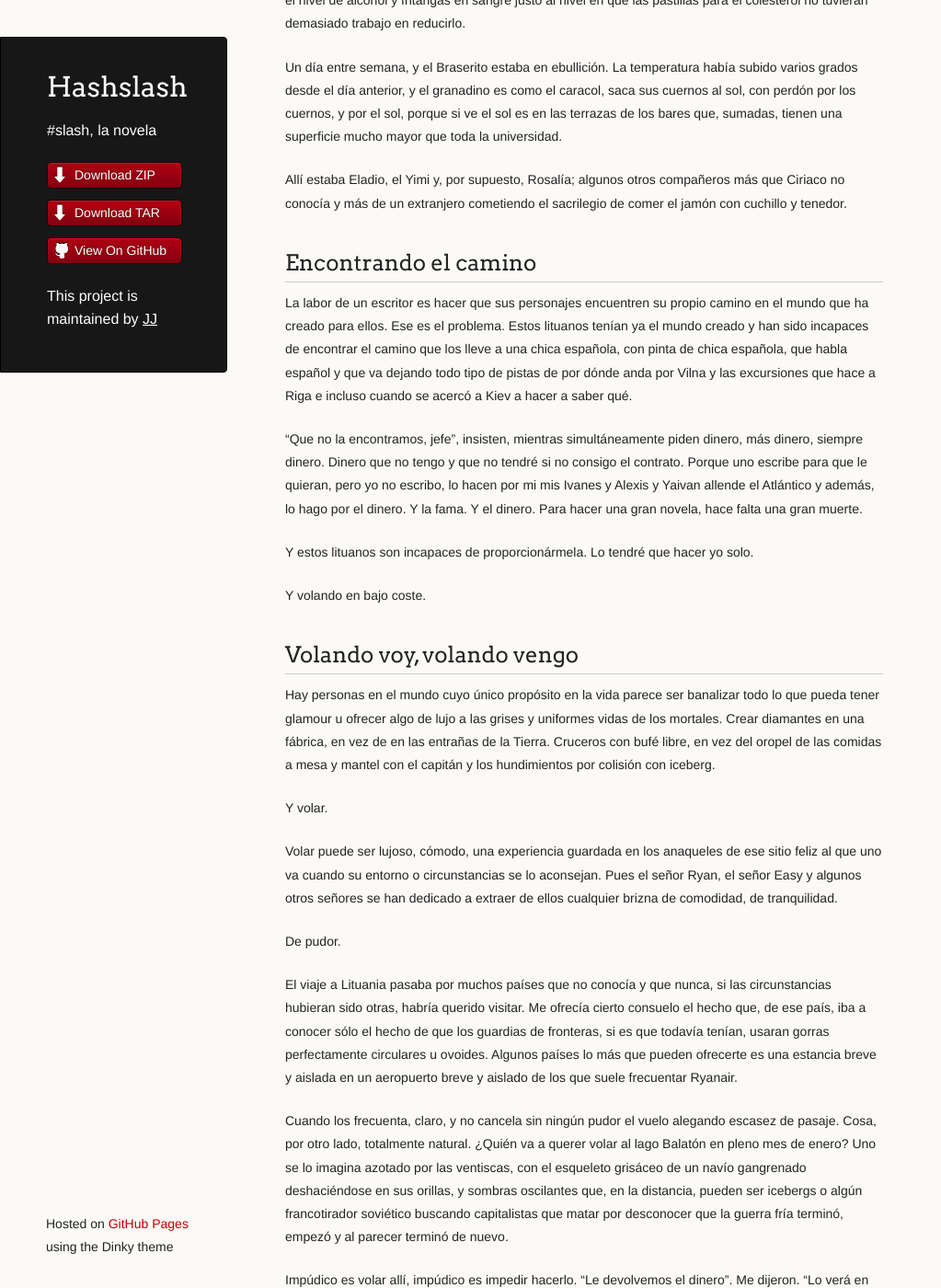
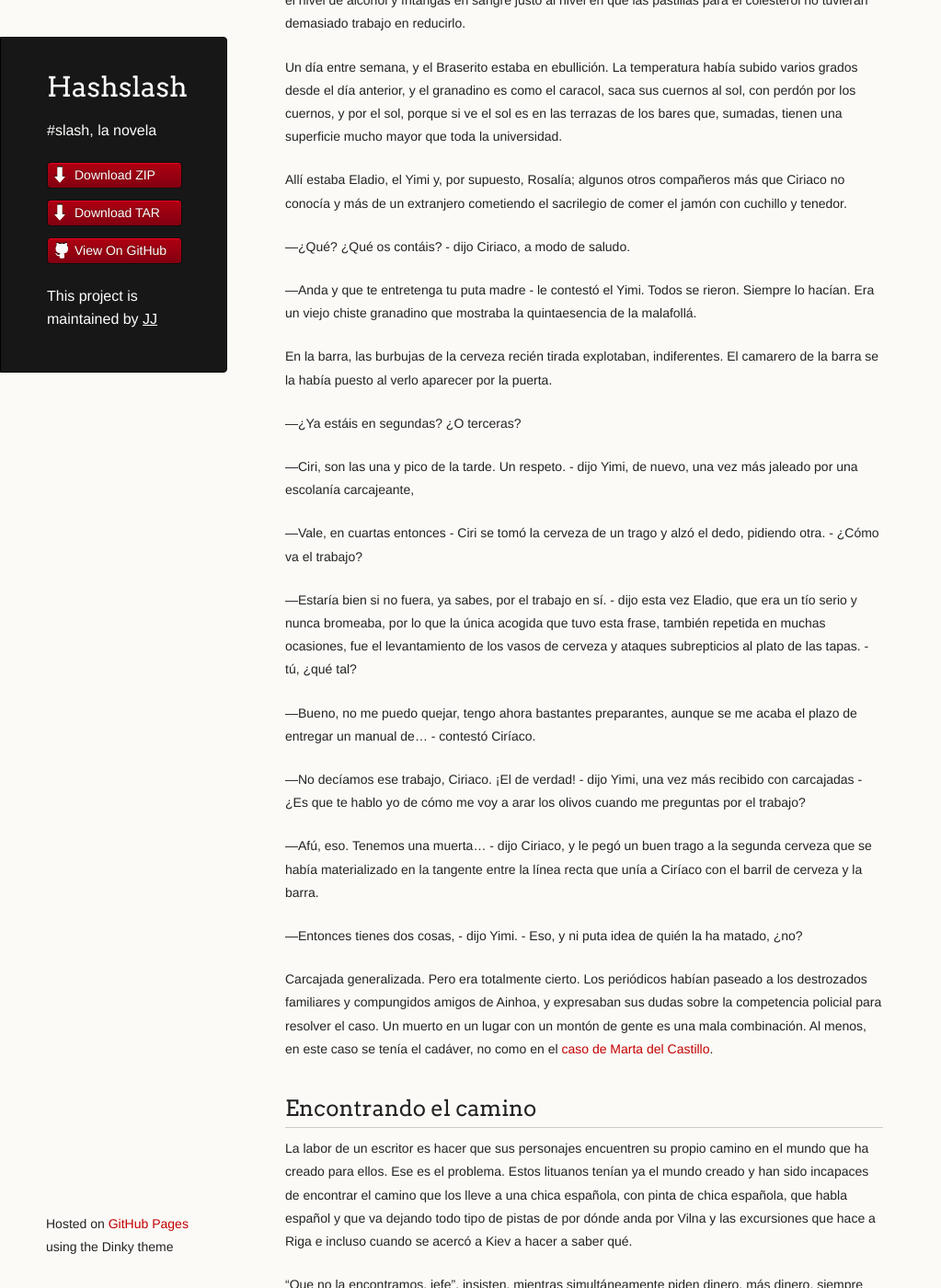
Before and after one commit to JJ/HashSlash, a Jekyll site: the page built from texto/HashSlash.md, in a window 1280 px wide and 1400 px high, scrolled down 42307 px. Shown: the whole window at 92% size, without its empty margins (0-1023 px from the left). Built offline with Jekyll 4.4.1, drawn with Linux system fonts in a browser that asks for light colours.

Commit message:
Sync texto/HashSlash.md from master to gh-pages

```diff
--- a/texto/HashSlash.md
+++ b/texto/HashSlash.md
@@ -2121,6 +2121,55 @@ tuvieran demasiado trabajo en reducirlo.
  cometiendo el sacrilegio de comer
  el jamón con cuchillo y tenedor.
 
+ —¿Qué? ¿Qué os contáis? - dijo Ciriaco, a modo de saludo.
+
+ —Anda y que te entretenga tu puta madre - le contestó el Yimi. Todos
+ se rieron. Siempre lo hacían. Era un viejo chiste granadino que
+ mostraba la quintaesencia de la malafollá.
+
+En la barra, las burbujas de la cerveza recién tirada explotaban,
+indiferentes. El camarero de la barra se la había puesto al verlo
+aparecer por la puerta.
+
+—¿Ya estáis en segundas? ¿O terceras?
+
+—Ciri, son las una y pico de la tarde. Un respeto. - dijo Yimi, de
+nuevo, una vez más jaleado por una escolanía carcajeante,
+
+—Vale, en cuartas entonces - Ciri se tomó la cerveza de un trago y
+alzó el dedo, pidiendo otra. - ¿Cómo va el trabajo?
+
+—Estaría bien si no fuera, ya sabes, por el trabajo en sí. - dijo esta
+vez Eladio, que era un tío serio y nunca bromeaba, por lo que la única
+acogida que tuvo esta frase, también repetida en muchas ocasiones, fue
+el levantamiento de los vasos de cerveza y ataques subrepticios al
+plato de las tapas. - tú, ¿qué tal?
+
+—Bueno, no me puedo quejar, tengo ahora bastantes preparantes, aunque
+se me acaba el plazo de entregar un manual de... - contestó Ciríaco.
+
+—No decíamos ese trabajo, Ciriaco. ¡El de verdad! - dijo Yimi, una vez
+más recibido con carcajadas - ¿Es que te hablo yo de cómo me voy a
+arar los olivos cuando me preguntas por el trabajo?
+
+—Afú, eso. Tenemos una muerta... - dijo Ciriaco, y le pegó un buen
+trago a la segunda cerveza que se había materializado en la tangente
+entre la línea recta que unía a Ciríaco con el barril de cerveza y la
+barra.
+
+—Entonces tienes dos cosas, - dijo Yimi. - Eso, y ni puta idea de
+quién la ha matado, ¿no?
+
+Carcajada generalizada. Pero era totalmente cierto. Los periódicos
+habían paseado a los destrozados familiares y compungidos amigos de
+Ainhoa, y expresaban sus dudas sobre la competencia policial para
+resolver el caso. Un muerto en un lugar con un montón de gente es una
+mala combinación. Al menos, en este caso se tenía el cadáver, no como
+en el
+[caso de Marta del Castillo](http://es.wikipedia.org/wiki/Marta_del_Castillo).
+
+
+
 
 
 
```
